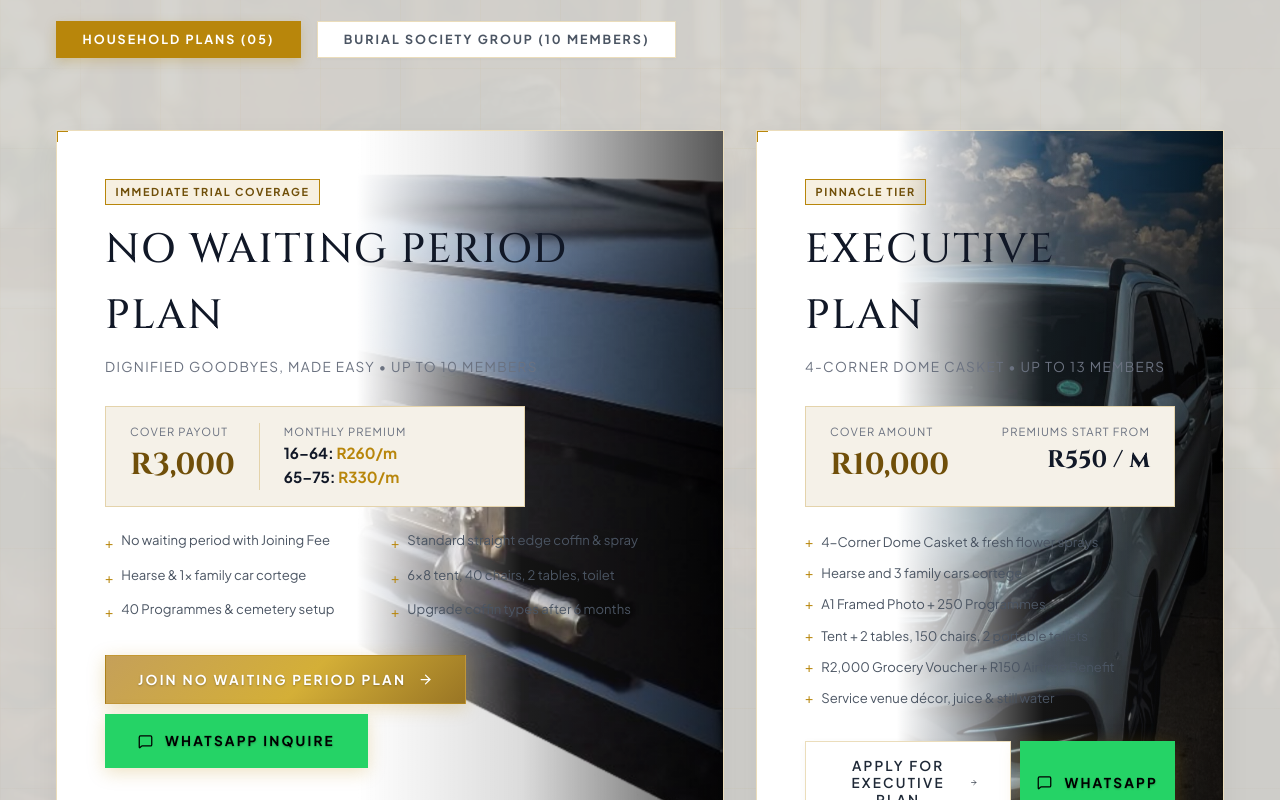
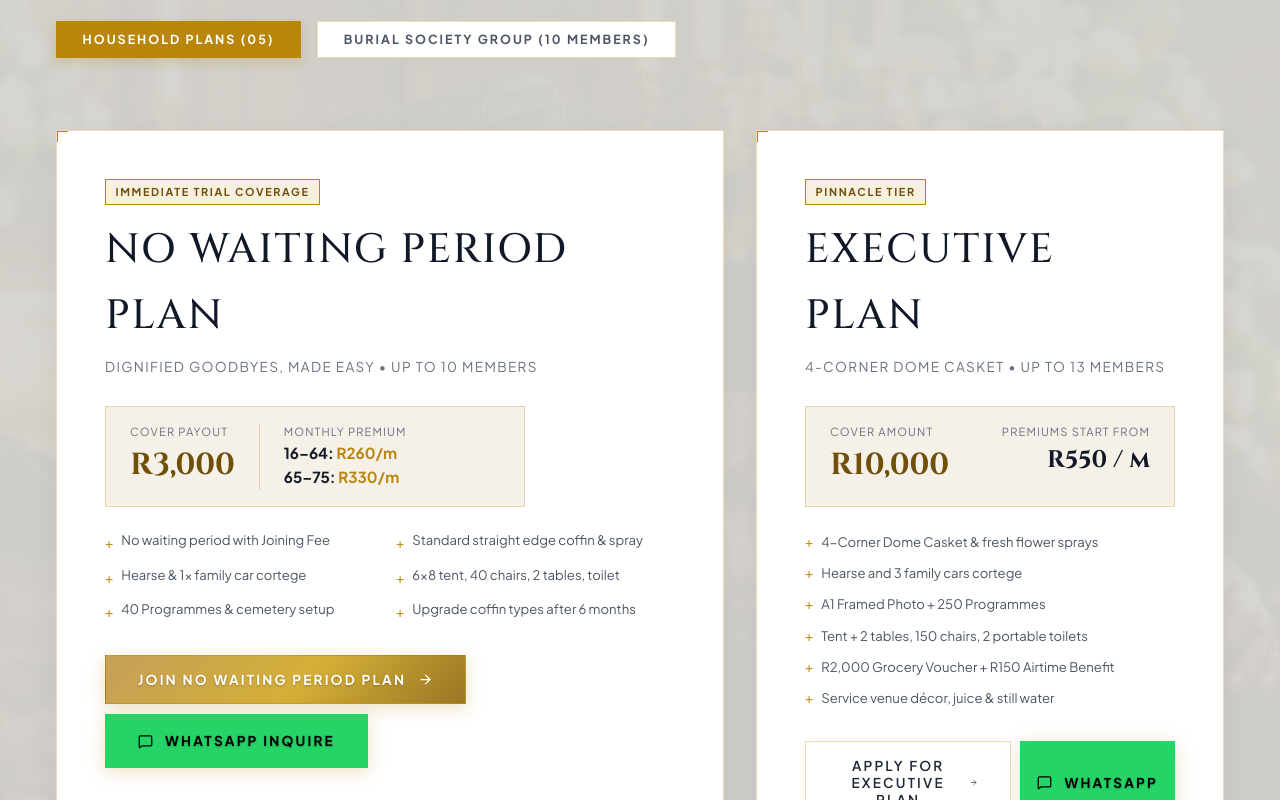
Before and after one commit to UncleSmol/berryfuneralservices, a Next.js app: page / in a window 1280 px wide. Shown: the part 5300-6100 px from the top of the page. Built offline with nearby package versions, Linux system fonts and the light colour scheme.

Commit message:
fix: remove background images from plan cards for crisp legibility

```diff
--- a/src/components/FuneralCoverPlans.tsx
+++ b/src/components/FuneralCoverPlans.tsx
@@ -289,37 +289,7 @@ export default function FuneralCoverPlans({ onOpenArrangementModal }: FuneralCov
                 }}
                 className="plan-card-hero-1 gilded-bracket-box"
               >
-                {/* Shuffling Casket Showcase with Scroll Fade */}
-                <div
-                  style={{
-                    position: "absolute",
-                    top: 0,
-                    right: 0,
-                    bottom: 0,
-                    width: "55%",
-                    overflow: "hidden",
-                    pointerEvents: "none",
-                  }}
-                >
-                  <SectionImageShuffler
-                    images={[
-                      "/images/casket1.jpg",
-                      "/images/casket2.jpg",
-                      "/images/casket3.jpg",
-                    ]}
-                    alts={[
-                      "Berry Funeral Services Imperial Casket",
-                      "Polished Timber Casket",
-                      "Bespoke Burial Casket",
-                    ]}
-                    intervalMs={3900}
-                    overlayGradient="linear-gradient(90deg, #ffffff 0%, rgba(255,255,255,0.08) 45%, rgba(0,0,0,0.60) 100%)"
-                    showIndicators={false}
-                    enableScrollFade={true}
-                  />
-                </div>
-
-                <div style={{ position: "relative", zIndex: 2, maxWidth: "560px" }}>
+                <div style={{ position: "relative", zIndex: 2 }}>
                   <div style={{ display: "flex", alignItems: "center", gap: "0.6rem", marginBottom: "0.8rem" }}>
                     <span
                       style={{
@@ -435,37 +405,6 @@ export default function FuneralCoverPlans({ onOpenArrangementModal }: FuneralCov
                 }}
                 className="plan-card-hero-2 gilded-bracket-box"
               >
-                {/* Background Overlapping Dome Casket */}
-                {/* Shuffling Executive Tier Imagery with Scroll Fade */}
-                <div
-                  style={{
-                    position: "absolute",
-                    top: 0,
-                    right: 0,
-                    bottom: 0,
-                    width: "70%",
-                    overflow: "hidden",
-                    pointerEvents: "none",
-                  }}
-                >
-                  <SectionImageShuffler
-                    images={[
-                      "/images/casket3.jpg",
-                      "/images/pexels-mercedes-luxury.jpg",
-                      "/images/pexels-cathedral-stainedglass.jpg",
-                    ]}
-                    alts={[
-                      "Executive 4-Corner Dome Casket",
-                      "Pristine Cortege Fleet",
-                      "Cathedral Sacred Atmosphere",
-                    ]}
-                    intervalMs={4300}
-                    overlayGradient="linear-gradient(90deg, #ffffff 0%, rgba(255,255,255,0.08) 45%, rgba(0,0,0,0.60) 100%)"
-                    showIndicators={false}
-                    enableScrollFade={true}
-                  />
-                </div>
-
                 <div style={{ position: "relative", zIndex: 2 }}>
                   <div style={{ display: "flex", alignItems: "center", gap: "0.6rem", marginBottom: "0.8rem" }}>
                     <span
@@ -681,34 +620,6 @@ export default function FuneralCoverPlans({ onOpenArrangementModal }: FuneralCov
               boxShadow: "0 10px 30px rgba(0, 0, 0, 0.05)",
             }}
           >
-            {/* Shuffling Burial Society Fleet Imagery with Scroll Fade */}
-            <div
-              style={{
-                position: "absolute",
-                top: 0,
-                right: 0,
-                bottom: 0,
-                width: "48%",
-                pointerEvents: "none",
-              }}
-            >
-              <SectionImageShuffler
-                images={[
-                  "/images/mercedes-fleet.jpg",
-                  "/images/pexels-black-luxury-sedan.jpg",
-                  "/images/pexels-cortege-limo.jpg",
-                ]}
-                alts={[
-                  "Berry Funeral Services Mercedes cortege fleet",
-                  "Solemn family passenger car",
-                  "Dignified cortege transport",
-                ]}
-                intervalMs={4400}
-                overlayGradient="linear-gradient(90deg, #ffffff 0%, rgba(255,255,255,0.08) 45%, rgba(0,0,0,0.60) 100%)"
-                showIndicators={false}
-                enableScrollFade={true}
-              />
-            </div>
 
             <div
               style={{
```
